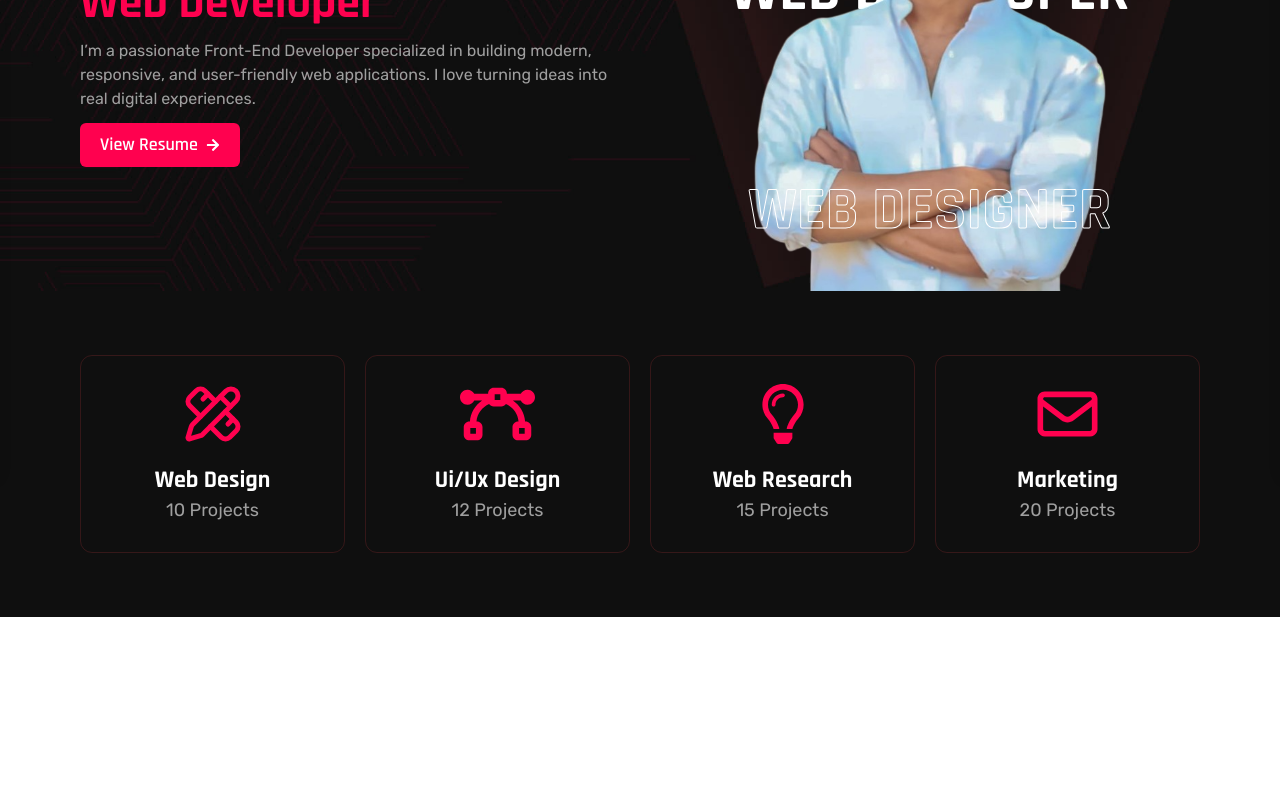
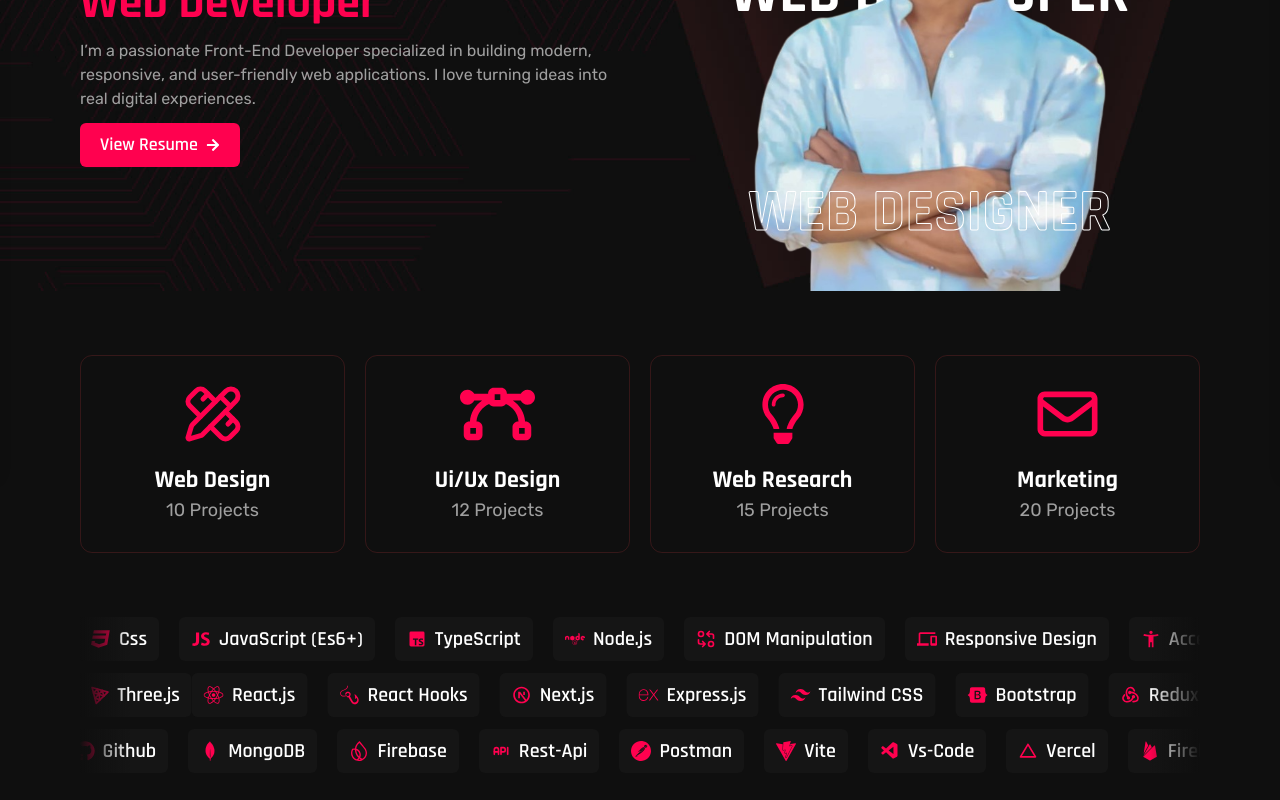
Before and after one commit to tonmoybosunia24/Portfolio-Client, a React (Vite) app: page / in a window 1280 px wide. Shown: the part 330-1130 px from the top of the page. Before the commit the page ends 947 px from the top, so only its background shows below. Built offline with nearby package versions, Linux system fonts and the light colour scheme; no server answers.

Commit message:
Skills Marque Section Complete

```diff
--- a/package.json
+++ b/package.json
@@ -20,6 +20,7 @@
     "motion": "^12.23.12",
     "react": "^19.1.1",
     "react-dom": "^19.1.1",
+    "react-fast-marquee": "^1.6.5",
     "react-helmet": "^6.1.0",
     "react-icons": "^5.5.0",
     "react-router": "^7.8.2",
--- a/src/Pages/Home/Home/Home.jsx
+++ b/src/Pages/Home/Home/Home.jsx
@@ -1,5 +1,6 @@
 import Header from "../../Shared/Header";
 import Services from "../Services/Services";
+import SkillsMarquee from "../SkillsMarquee/SkillsMarquee";
 
 const Home = () => {
 
@@ -7,6 +8,7 @@ const Home = () => {
               <main className="bg-dark-gray-1">
                      <Header></Header>
                      <Services></Services>
+                     <SkillsMarquee></SkillsMarquee>
               </main>
        );
 };
--- /dev/null
+++ b/src/Pages/Home/SkillsMarquee/SkillsMarquee.jsx
@@ -0,0 +1,64 @@
+import Marquee from "react-fast-marquee";
+import { FaBootstrap, FaChartLine, FaCss3, FaGitAlt, FaGithub, FaGlobeAmericas, FaHtml5, FaNode, FaReact } from "react-icons/fa";
+import { IoLogoJavascript } from "react-icons/io";
+import { BiLogoTypescript } from "react-icons/bi";
+import { TbApi, TbBrandFramerMotion, TbBrandRedux, TbBrandThreejs, TbBrandVercel, TbTransform } from "react-icons/tb";
+import { MdDevices, MdOutlineAccessibilityNew } from "react-icons/md";
+import { GiFishingHook } from "react-icons/gi";
+import { RiNextjsLine } from "react-icons/ri";
+import { SiExpress, SiFirebase, SiMongodb, SiPostman, SiTailwindcss, SiVite } from "react-icons/si";
+import { VscVscode } from "react-icons/vsc";
+import { IoLogoFirebase } from "react-icons/io5";
+
+const SkillsMarquee = () => {
+       return (
+              <section className="section sectionPaddingBottom space-y-3">
+                     {/* ------------------Core Concept Marquee-------------- */}
+                     <Marquee pauseOnHover={true} speed={20} gradient={true} gradientColor="#0F0F0F" gradientWidth={50}>
+                            <div className="flex gap-5 text-white">
+                                   <div className="flex items-center gap-2 bg-dark-gray-3 font-semibold text-sm md:text-base lg:text-xl rounded-md px-3 py-2"><span className="text-pink-red"><FaHtml5 /> </span>Html</div>
+                                   <div className="flex items-center gap-2 bg-dark-gray-3 font-semibold text-sm md:text-base lg:text-xl rounded-md px-3 py-2"><span className="text-pink-red"><FaCss3 /> </span>Css</div>
+                                   <div className="flex items-center gap-2 bg-dark-gray-3 font-semibold text-sm md:text-base lg:text-xl rounded-md px-3 py-2"><span className="text-pink-red"><IoLogoJavascript /> </span>JavaScript (Es6+)</div>
+                                   <div className="flex items-center gap-2 bg-dark-gray-3 font-semibold text-sm md:text-base lg:text-xl rounded-md px-3 py-2"><span className="text-pink-red"><BiLogoTypescript /> </span>TypeScript</div>
+                                   <div className="flex items-center gap-2 bg-dark-gray-3 font-semibold text-sm md:text-base lg:text-xl rounded-md px-3 py-2"><span className="text-pink-red"><FaNode /> </span>Node.js</div>
+                                   <div className="flex items-center gap-2 bg-dark-gray-3 font-semibold text-sm md:text-base lg:text-xl rounded-md px-3 py-2"><span className="text-pink-red"><TbTransform /> </span>DOM Manipulation</div>
+                                   <div className="flex items-center gap-2 bg-dark-gray-3 font-semibold text-sm md:text-base lg:text-xl rounded-md px-3 py-2"><span className="text-pink-red"><MdDevices /> </span>Responsive Design</div>
+                                   <div className="flex items-center gap-2 bg-dark-gray-3 font-semibold text-sm md:text-base lg:text-xl rounded-md px-3 py-2"><span className="text-pink-red"><MdOutlineAccessibilityNew /> </span>Accessibility (a11y)</div>
+                                   <div className="flex items-center gap-2 bg-dark-gray-3 font-semibold text-sm md:text-base lg:text-xl rounded-md px-3 py-2"><span className="text-pink-red"><FaGlobeAmericas /> </span>Cross-Browser Compatibility</div>
+                            </div>
+                     </Marquee>
+                     {/* ----------------Frameworks & Libraries Marquee------------- */}
+                     <Marquee pauseOnHover={true} direction="right" speed={20} gradient={true} gradientColor="#0F0F0F" gradientWidth={50}>
+                            <div className="flex gap-5 text-white">
+                                   <div className="flex items-center gap-2 bg-dark-gray-3 font-semibold text-sm md:text-base lg:text-xl rounded-md px-3 py-2"><span className="text-pink-red"><FaReact /> </span>React.js</div>
+                                   <div className="flex items-center gap-2 bg-dark-gray-3 font-semibold text-sm md:text-base lg:text-xl rounded-md px-3 py-2"><span className="text-pink-red"><GiFishingHook /> </span>React Hooks</div>
+                                   <div className="flex items-center gap-2 bg-dark-gray-3 font-semibold text-sm md:text-base lg:text-xl rounded-md px-3 py-2"><span className="text-pink-red"><RiNextjsLine /> </span>Next.js</div>
+                                   <div className="flex items-center gap-2 bg-dark-gray-3 font-semibold text-sm md:text-base lg:text-xl rounded-md px-3 py-2"><span className="text-pink-red"><SiExpress /> </span>Express.js</div>
+                                   <div className="flex items-center gap-2 bg-dark-gray-3 font-semibold text-sm md:text-base lg:text-xl rounded-md px-3 py-2"><span className="text-pink-red"><SiTailwindcss /> </span>Tailwind CSS</div>
+                                   <div className="flex items-center gap-2 bg-dark-gray-3 font-semibold text-sm md:text-base lg:text-xl rounded-md px-3 py-2"><span className="text-pink-red"><FaBootstrap /> </span>Bootstrap</div>
+                                   <div className="flex items-center gap-2 bg-dark-gray-3 font-semibold text-sm md:text-base lg:text-xl rounded-md px-3 py-2"><span className="text-pink-red"><TbBrandRedux /> </span>Redux</div>
+                                   <div className="flex items-center gap-2 bg-dark-gray-3 font-semibold text-sm md:text-base lg:text-xl rounded-md px-3 py-2"><span className="text-pink-red"><TbBrandFramerMotion /> </span>Framer Motion</div>
+                                   <div className="flex items-center gap-2 bg-dark-gray-3 font-semibold text-sm md:text-base lg:text-xl rounded-md px-3 py-2"><span className="text-pink-red"><FaChartLine /> </span>Rechart </div>
+                                   <div className="flex items-center gap-2 bg-dark-gray-3 font-semibold text-sm md:text-base lg:text-xl rounded-md px-3 py-2"><span className="text-pink-red"><TbBrandThreejs /> </span>Three.js </div>
+                            </div>
+                     </Marquee>
+                     {/* -----------------Tools & Technologies Marquee-------------- */}
+                     <Marquee pauseOnHover={true} speed={20} gradient={true} gradientColor="#0F0F0F" gradientWidth={50}>
+                            <div className="flex gap-5 text-white">
+                                   <div className="flex items-center gap-2 bg-dark-gray-3 font-semibold text-sm md:text-base lg:text-xl rounded-md px-3 py-2"><span className="text-pink-red"><FaGitAlt /> </span>Git</div>
+                                   <div className="flex items-center gap-2 bg-dark-gray-3 font-semibold text-sm md:text-base lg:text-xl rounded-md px-3 py-2"><span className="text-pink-red"><FaGithub /> </span>Github</div>
+                                   <div className="flex items-center gap-2 bg-dark-gray-3 font-semibold text-sm md:text-base lg:text-xl rounded-md px-3 py-2"><span className="text-pink-red"><SiMongodb /> </span>MongoDB</div>
+                                   <div className="flex items-center gap-2 bg-dark-gray-3 font-semibold text-sm md:text-base lg:text-xl rounded-md px-3 py-2"><span className="text-pink-red"><SiFirebase /> </span>Firebase</div>
+                                   <div className="flex items-center gap-2 bg-dark-gray-3 font-semibold text-sm md:text-base lg:text-xl rounded-md px-3 py-2"><span className="text-pink-red"><TbApi /> </span>Rest-Api</div>
+                                   <div className="flex items-center gap-2 bg-dark-gray-3 font-semibold text-sm md:text-base lg:text-xl rounded-md px-3 py-2"><span className="text-pink-red"><SiPostman /> </span>Postman</div>
+                                   <div className="flex items-center gap-2 bg-dark-gray-3 font-semibold text-sm md:text-base lg:text-xl rounded-md px-3 py-2"><span className="text-pink-red"><SiVite /> </span>Vite</div>
+                                   <div className="flex items-center gap-2 bg-dark-gray-3 font-semibold text-sm md:text-base lg:text-xl rounded-md px-3 py-2"><span className="text-pink-red"><VscVscode /> </span>Vs-Code</div>
+                                   <div className="flex items-center gap-2 bg-dark-gray-3 font-semibold text-sm md:text-base lg:text-xl rounded-md px-3 py-2"><span className="text-pink-red"><TbBrandVercel /> </span>Vercel</div>
+                                   <div className="flex items-center gap-2 bg-dark-gray-3 font-semibold text-sm md:text-base lg:text-xl rounded-md px-3 py-2"><span className="text-pink-red"><IoLogoFirebase /> </span>Firebase </div>
+                            </div>
+                     </Marquee>
+              </section>
+       );
+};
+
+export default SkillsMarquee;
```
Also changed, not shown: 1 other file (tests, documents, lock files or other folders).
